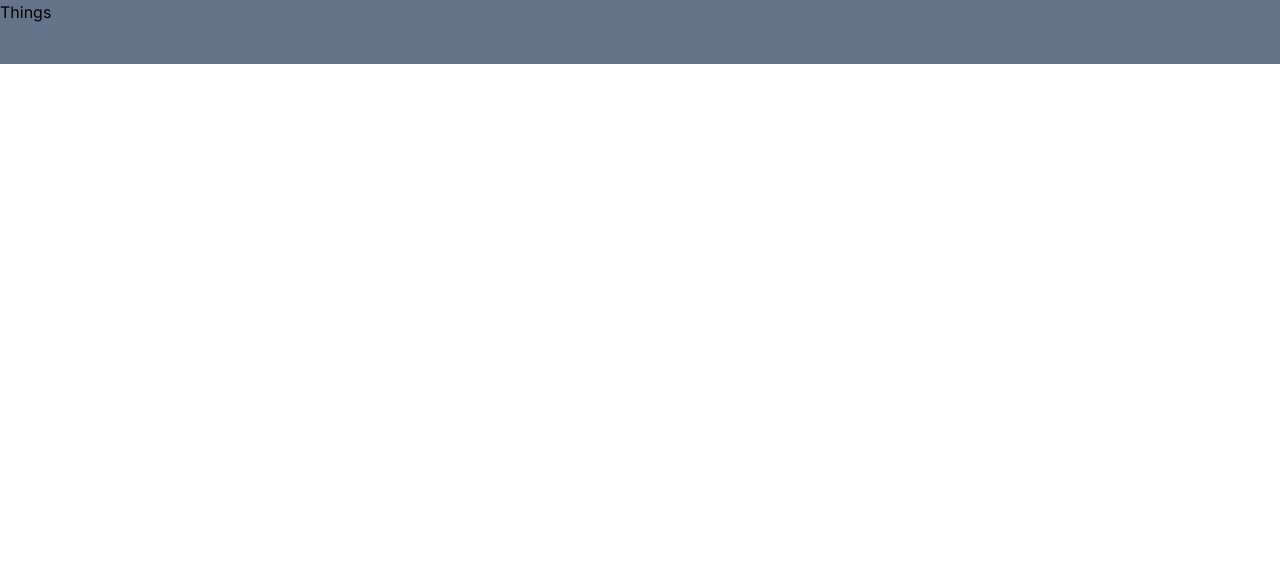
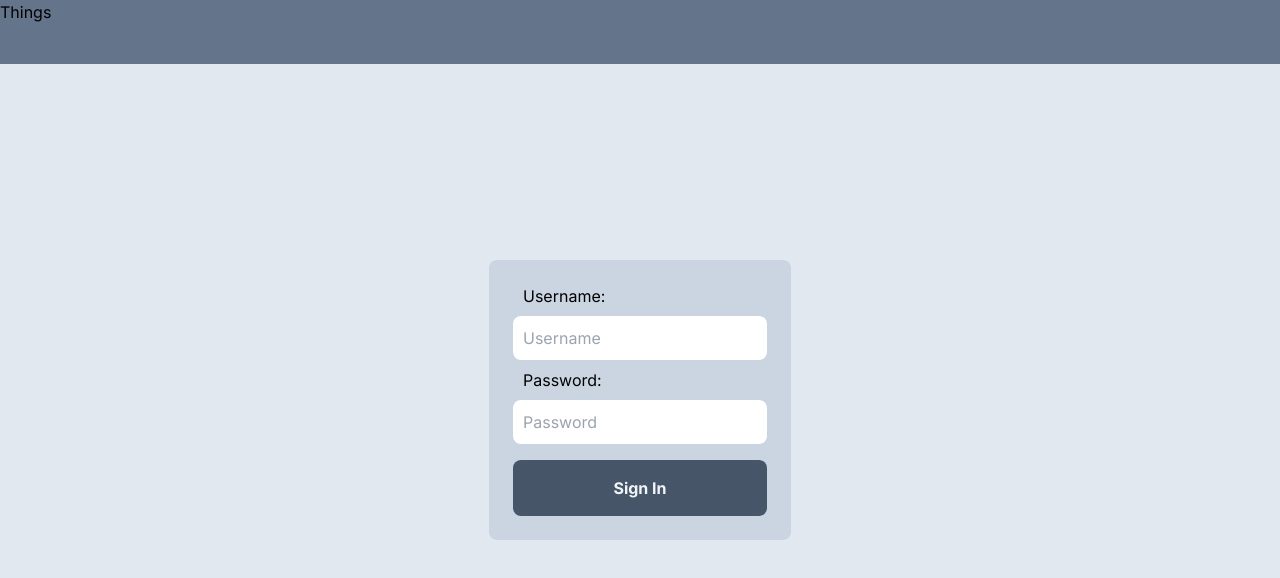
Before and after one commit to Ghersi75/NextJsTodoApp, a Next.js app in the folder my-app/: page /auth/signIn in a window 1280 px wide. Shown: the top 578 px of the page. Built offline with nearby package versions, Linux system fonts and the light colour scheme; no server answers.

Commit message:
created sign in page

```diff
--- a/my-app/src/app/auth/signIn/page.tsx
+++ b/my-app/src/app/auth/signIn/page.tsx
@@ -1,7 +1,26 @@
+"use client"
+
+import { useState, FormEvent } from "react"
+import { signIn } from "next-auth/react"
+
 export default function SignIn() {
+  const [username, setUsername] = useState("")
+  const [password, setPassword] = useState("")
+
+  const onSubmit = (e: FormEvent<HTMLFormElement>) => {
+    e.preventDefault()
+    signIn("credentials", { username: username, password: password, callbackUrl: "http://localhost:3000" })
+  }
+
   return(
-    <>
-      Login
-    </>
+    <div className="flex h-screen w-screen items-center justify-center bg-slate-200">
+      <form className="flex flex-col w-auto h-auto bg-slate-300 p-6 gap-2 rounded-lg" onSubmit={onSubmit}>
+        <label className="ml-2.5">Username: </label>
+        <input type="text" placeholder="Username" className="p-2.5 rounded-lg" onChange={(e) => {setUsername(e.target.value)}}/>
+        <label className="ml-2.5">Password: </label>
+        <input type="password" placeholder="Password" className="p-2.5 rounded-lg" onChange={(e) => {setPassword(e.target.value)}}/>
+        <button className="bg-slate-600 hover:bg-slate-500 p-4 mt-2 rounded-lg font-bold text-slate-100">Sign In</button>
+      </form>
+    </div>
   )
 }
```
